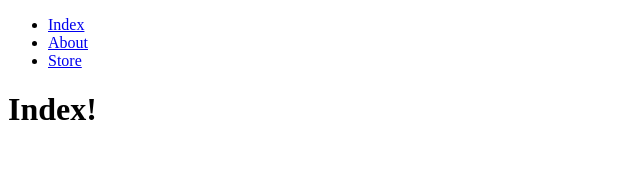
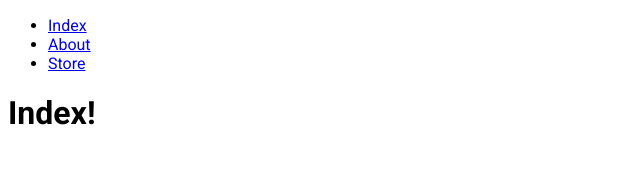
Before and after one commit to navi-exe04/next-ts-app, a Next.js app: page / in a window 1280 px wide. Shown: the top 182 px of the page, without its empty margins (0-640 px from the left). Built offline with nearby package versions, Linux system fonts and the light colour scheme.

Commit message:
feat: google fonts

```diff
--- a/app/layout.tsx
+++ b/app/layout.tsx
@@ -1,4 +1,6 @@
 import Navbar from "@/components/Index/Navbar"
+// Podemos importar fonts desde google
+import {Roboto} from 'next/font/google'
 
 // Podemos exportar nuestra metadata de forma dinamica en una constante
 // Esto para no definir la etiqueta heade en nuestro html
@@ -10,6 +12,13 @@
   keywords: ["Typescript", "Web application", "Programming"]
 }
 
+// Definimos y configuramos la fuente como una constante
+const roboto = Roboto({
+  weight: ['400', '500', '700'],
+  styles: ["italic", "normal"],
+  subsets: ["latin"]
+})
+
 // Las rutas de un proyecto en Next se basan en los niveles de carpetas que
 // existan en el proyecto (next ignorara todos los archivos que se encuentren en la carpeta de app
 // a menos que tengan el nombre de page.tsx o layout.tsx)
@@ -20,7 +29,7 @@
 }) {
   return (
     <html lang="en">
-      <body>
+      <body className={roboto.className}>
         <Navbar></Navbar>
         <main>
           {children}
```
